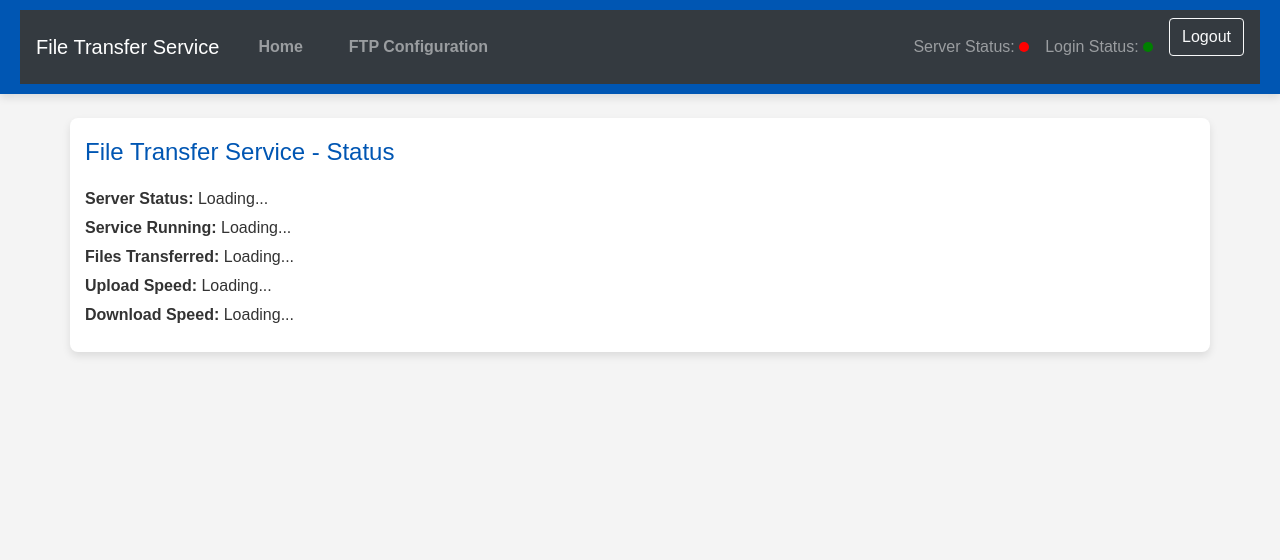
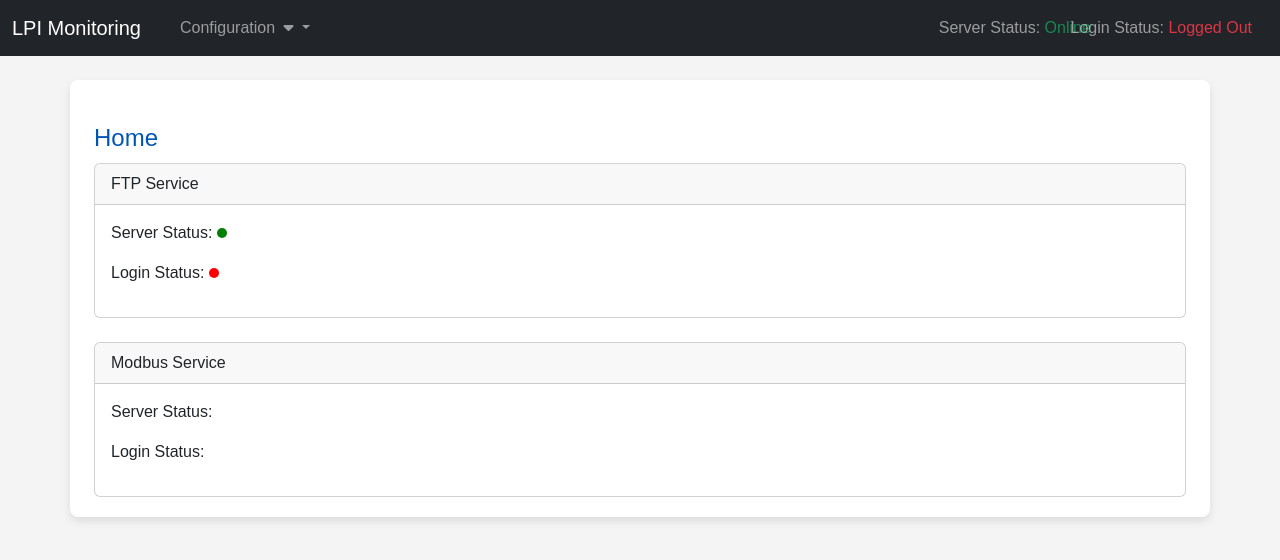
Before and after one commit to Zemos95/FTP_File_Transfer_service, a Flask app: template src/frontend/templates/home.html in a window 1280 px wide. Shown: the top 560 px of the page. Run offline with Flask 3, Linux system fonts and the light colour scheme; the template is opened without the code that fills it, so the values that code supplies are empty; some libraries are stand-ins or nearby versions.

Commit message:
Erweiterung auf login

```diff
--- a/src/backend/routes/home.py
+++ b/src/backend/routes/home.py
@@ -1,52 +1,9 @@
-# src/backend/routes/home.py
-from flask import Blueprint, render_template, jsonify
-from ..configurations.settings import load_settings
-from ..monitoring.server_status import check_server_status
-import random
+from flask import Blueprint, render_template
+from flask_login import login_required, current_user
 
 home_blueprint = Blueprint('home', __name__)
 
-# Globale Variablen
-observer_running = False
-transferred_files = 0
-upload_speed = 0.0  # in MB/s
-download_speed = 0.0  # in MB/s
-
-
-@home_blueprint.route('/')
+@home_blueprint.route('/home')
+@login_required
 def home():
-    """
-    Home route for the application.
-
-    Returns:
-        render_template: The rendered template for the home page.
-    """
     return render_template('home.html')
-
-
-@home_blueprint.route('/api/status', methods=['GET'])
-def get_status():
-    """
-    API route to return the current status of the application.
-
-    Returns:
-        JSON: Current server and application status.
-    """
-    global observer_running, transferred_files, upload_speed, download_speed
-
-    try:
-        settings = load_settings()
-        server_status = check_server_status(settings['ftp_server'])
-        # Simulierte Geschwindigkeiten
-        upload_speed = random.uniform(0.5, 5.0)
-        download_speed = random.uniform(1.0, 10.0)
-
-        return jsonify({
-            "server_status": server_status,
-            "observer_running": observer_running,
-            "transferred_files": transferred_files,
-            "upload_speed": f"{upload_speed:.2f} MB/s",
-            "download_speed": f"{download_speed:.2f} MB/s"
-        })
-    except Exception as e:
-        return jsonify({"error": str(e)})
--- a/src/frontend/templates/base.html
+++ b/src/frontend/templates/base.html
@@ -3,56 +3,66 @@
 <head>
     <meta charset="UTF-8">
     <meta name="viewport" content="width=device-width, initial-scale=1.0">
-    <title>{% block title %}File Transfer Service{% endblock %}</title>
-    <link rel="stylesheet" href="https://stackpath.bootstrapcdn.com/bootstrap/4.5.2/css/bootstrap.min.css">
-    <link rel="stylesheet" href="/static/css/styles.css">
+    <title>{% block title %}LPI Monitoring{% endblock %}</title>
+    <!-- Bootstrap 5 CSS -->
+    <link href="https://cdn.jsdelivr.net/npm/bootstrap@5.3.0/dist/css/bootstrap.min.css" rel="stylesheet">
+    <link rel="stylesheet" href="{{ url_for('static', filename='css/styles.css') }}">
+    <!-- Optional: Font Awesome für Icons -->
+    <link rel="stylesheet" href="https://cdnjs.cloudflare.com/ajax/libs/font-awesome/6.4.0/css/all.min.css">
 </head>
 <body>
-    <header>
-        <nav class="navbar navbar-expand-lg navbar-dark bg-dark">
-            <a class="navbar-brand" href="#">File Transfer Service</a>
-            <button class="navbar-toggler" type="button" data-toggle="collapse" data-target="#navbarNav" aria-controls="navbarNav" aria-expanded="false" aria-label="Toggle navigation">
+    <nav class="navbar navbar-expand-lg navbar-dark bg-dark">
+        <div class="container-fluid">
+            <a class="navbar-brand" href="{{ url_for('home.home') }}">LPI Monitoring</a>
+            <button class="navbar-toggler" type="button" data-bs-toggle="collapse" data-bs-target="#navbarNavDropdown" aria-controls="navbarNavDropdown" aria-expanded="false" aria-label="Toggle navigation">
                 <span class="navbar-toggler-icon"></span>
             </button>
-            <div class="collapse navbar-collapse" id="navbarNav">
-                <ul class="navbar-nav mr-auto">
-                    <li class="nav-item">
-                        <a class="nav-link" href="/">Home</a>
-                    </li>
-                    <li class="nav-item">
-                        <a class="nav-link" href="/ftp/configuration">FTP Configuration</a>
+            <div class="collapse navbar-collapse" id="navbarNavDropdown">
+                <ul class="navbar-nav me-auto mb-2 mb-lg-0">
+                    <li class="nav-item dropdown">
+                        <a class="nav-link dropdown-toggle" href="#" id="navbarDropdownMenuLink" role="button" data-bs-toggle="dropdown" aria-expanded="false">
+                            Configuration <i class="fa fa-caret-down ms-1"></i>
+                        </a>
+                        <ul class="dropdown-menu" aria-labelledby="navbarDropdownMenuLink">
+                            <li><a class="dropdown-item" href="/ftp/configuration">FTP Client</a></li>
+                            <li><a class="dropdown-item" href="/modbus/configuration">Modbus Server</a></li>
+                        </ul>
                     </li>
                 </ul>
-                <span class="navbar-text mr-3">
-                    Server Status: <span id="server_status" class="status-indicator"></span>
+                <span class="navbar-text me-3">
+                    Server Status: <span id="server_status" class="status-indicator">Loading...</span>
                 </span>
-                <span class="navbar-text mr-3">
-                    Login Status: <span id="login_status" class="status-indicator"></span>
+                <span class="navbar-text me-3">
+                    Login Status:
+                    {% if current_user.is_authenticated %}
+                        <span class="text-success">Logged In</span>
+                    {% else %}
+                        <span class="text-danger">Logged Out</span>
+                    {% endif %}
                 </span>
-                <form action="/logout" method="post" class="form-inline">
-                    <button type="submit" class="btn btn-outline-light">Logout</button>
-                </form>
+                {% if current_user.is_authenticated %}
+                    <form action="{{ url_for('login.logout') }}" method="post" class="d-flex">
+                        <button type="submit" class="btn btn-outline-light">Logout</button>
+                    </form>
+                {% endif %}
             </div>
-        </nav>
-    </header>
+        </div>
+    </nav>
     <main class="container mt-4">
         {% with messages = get_flashed_messages(with_categories=true) %}
             {% if messages %}
                 {% for category, message in messages %}
                     <div class="alert alert-{{ category }} alert-dismissible fade show" role="alert">
                         {{ message }}
-                        <button type="button" class="close" data-dismiss="alert" aria-label="Close">
-                            <span aria-hidden="true">&times;</span>
-                        </button>
+                        <button type="button" class="btn-close" data-bs-dismiss="alert" aria-label="Close"></button>
                     </div>
                 {% endfor %}
             {% endif %}
         {% endwith %}
         {% block content %}{% endblock %}
     </main>
-    <script src="https://code.jquery.com/jquery-3.5.1.min.js"></script>
-    <script src="https://cdn.jsdelivr.net/npm/@popperjs/core@2.5.4/dist/umd/popper.min.js"></script>
-    <script src="https://stackpath.bootstrapcdn.com/bootstrap/4.5.2/js/bootstrap.min.js"></script>
+    <!-- Bootstrap 5 JS Bundle (inkl. Popper) -->
+    <script src="https://cdn.jsdelivr.net/npm/bootstrap@5.3.0/dist/js/bootstrap.bundle.min.js"></script>
     <script>
         async function updateServerStatus() {
             try {
@@ -60,41 +70,25 @@
                 const data = await response.json();
                 const statusIndicator = document.getElementById('server_status');
                 if (data.server_status === 'online') {
-                    statusIndicator.classList.add('status-online');
-                    statusIndicator.classList.remove('status-offline');
+                    statusIndicator.classList.add('text-success');
+                    statusIndicator.classList.remove('text-danger');
+                    statusIndicator.textContent = 'Online';
                 } else {
-                    statusIndicator.classList.add('status-offline');
-                    statusIndicator.classList.remove('status-online');
+                    statusIndicator.classList.add('text-danger');
+                    statusIndicator.classList.remove('text-success');
+                    statusIndicator.textContent = 'Offline';
                 }
             } catch (error) {
                 console.error("Error fetching server status:", error);
+                const statusIndicator = document.getElementById('server_status');
+                statusIndicator.classList.add('text-danger');
+                statusIndicator.textContent = 'Offline';
             }
         }
 
-        async function updateLoginStatus() {
-            try {
-                const response = await fetch('/api/login_status');
-                const data = await response.json();
-                const statusIndicator = document.getElementById('login_status');
-                if (data.login_status === 'success') {
-                    statusIndicator.classList.add('status-online');
-                    statusIndicator.classList.remove('status-offline');
-                } else {
-                    statusIndicator.classList.add('status-offline');
-                    statusIndicator.classList.remove('status-online');
-                }
-            } catch (error) {
-                console.error("Error fetching login status:", error);
-            }
-        }
-
-        // Update the server and login status periodically
-        setInterval(updateServerStatus, 5000); // Every 5 seconds
-        setInterval(updateLoginStatus, 5000); // Every 5 seconds
-        window.onload = function() {
-            updateServerStatus();
-            updateLoginStatus();
-        };
+        // Initialer Check und periodische Aktualisierung
+        updateServerStatus();
+        setInterval(updateServerStatus, 5000); // Alle 5 Sekunden
     </script>
 </body>
 </html>
--- a/src/frontend/templates/home.html
+++ b/src/frontend/templates/home.html
@@ -1,14 +1,69 @@
 {% extends "base.html" %}
 
-{% block title %}Home - File Transfer Service{% endblock %}
+{% block title %}Home{% endblock %}
 
 {% block content %}
-    <h1>File Transfer Service - Status</h1>
-    <div class="status">
-        <p><strong>Server Status:</strong> <span id="server_status_text">Loading...</span></p>
-        <p><strong>Service Running:</strong> <span id="observer_running">Loading...</span></p>
-        <p><strong>Files Transferred:</strong> <span id="transferred_files">Loading...</span></p>
-        <p><strong>Upload Speed:</strong> <span id="upload_speed">Loading...</span></p>
-        <p><strong>Download Speed:</strong> <span id="download_speed">Loading...</span></p>
+<div class="container mt-4">
+    <h1>Home</h1>
+    <div class="card">
+        <div class="card-header">
+            FTP Service
+        </div>
+        <div class="card-body">
+            <p>Server Status: <span id="ftp_server_status" class="status-indicator"></span></p>
+            <p>Login Status: <span id="ftp_login_status" class="status-indicator"></span></p>
+        </div>
     </div>
+    <div class="card mt-4">
+        <div class="card-header">
+            Modbus Service
+        </div>
+        <div class="card-body">
+            <p>Server Status: <span id="modbus_server_status" class="status-indicator"></span></p>
+            <p>Login Status: <span id="modbus_login_status" class="status-indicator"></span></p>
+        </div>
+    </div>
+</div>
+<script src="https://code.jquery.com/jquery-3.5.1.min.js"></script>
+<script src="https://cdn.jsdelivr.net/npm/@popperjs/core@2.5.4/dist/umd/popper.min.js"></script>
+<script src="https://stackpath.bootstrapcdn.com/bootstrap/4.5.2/js/bootstrap.min.js"></script>
+<script>
+    async function updateFTPStatus() {
+        try {
+            const response = await fetch('/api/status');
+            const data = await response.json();
+            const serverStatus = document.getElementById('ftp_server_status');
+            const loginStatus = document.getElementById('ftp_login_status');
+            if (data.server_status === 'online') {
+                serverStatus.classList.add('status-online');
+                serverStatus.classList.remove('status-offline');
+            } else {
+                serverStatus.classList.add('status-offline');
+                serverStatus.classList.remove('status-online');
+            }
+            if (data.login_status === 'success') {
+                loginStatus.classList.add('status-online');
+                loginStatus.classList.remove('status-offline');
+            } else {
+                loginStatus.classList.add('status-offline');
+                loginStatus.classList.remove('status-online');
+            }
+        } catch (error) {
+            console.error("Error fetching FTP status:", error);
+        }
+    }
+
+    async function updateModbusStatus() {
+        // Platzhalter für Modbus-Statusaktualisierung
+        console.log("Updating Modbus status...");
+    }
+
+    // Update the FTP and Modbus status periodically
+    setInterval(updateFTPStatus, 5000); // Every 5 seconds
+    setInterval(updateModbusStatus, 5000); // Every 5 seconds
+    window.onload = function() {
+        updateFTPStatus();
+        updateModbusStatus();
+    };
+</script>
 {% endblock %}
```
Also changed, not shown: src/backend/__init__.py (+29 -5 lines), src/backend/models/user.py (added, +10 -0 lines), src/backend/routes/ftp.py (+23 -8 lines), src/backend/routes/login.py (added, +36 -0 lines), src/backend/routes/modbus.py (added, +12 -0 lines), src/frontend/templates/ftp.html (+21 -25 lines), src/frontend/templates/login.html (added, +47 -0 lines), src/frontend/templates/modbus.html (added, +17 -0 lines), src/backend/models/__init__.py (added).
